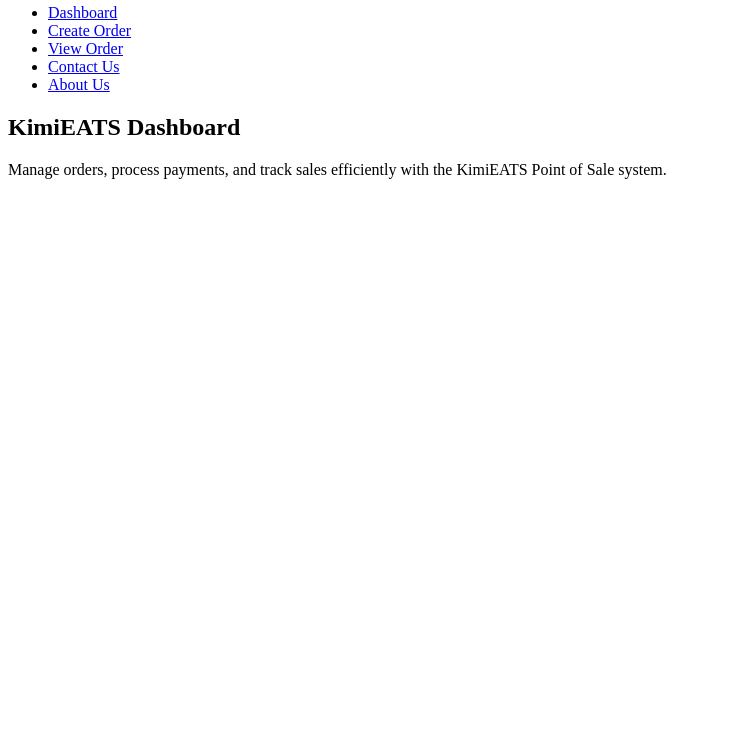
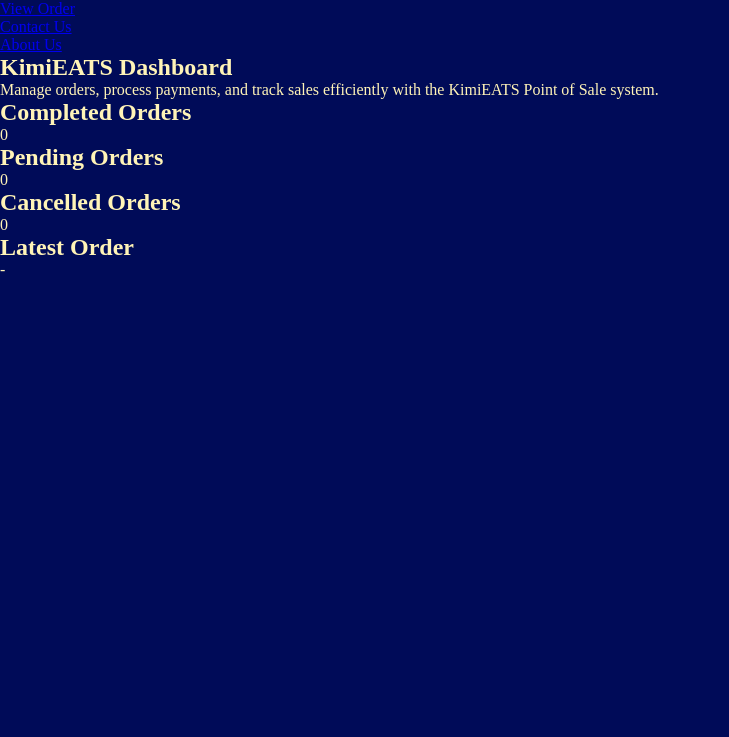
Before and after one commit to kimi-100/KimiEATS---Final, a plain HTML site: page HTML/index.html in a window 1280 px wide. Shown: the part 63-800 px from the top of the page, without its empty margins (0-729 px from the left). Drawn offline with Linux system fonts and the light colour scheme; a web font is replaced by a local one.

Commit message:
HTML - Dashboard Complete

```diff
--- a/CSS/styleMaster.css
+++ b/CSS/styleMaster.css
@@ -0,0 +1,20 @@
+/* ACCENT AND COLOUR THEMES */
+:root {
+    --backgroundColour: #000B58;
+    --primaryColour: #FFF4B7;
+    --secondaryColour: #006A67;
+    --accentColour: #003161;
+}
+/* GENERAL STYLING CONFIGURATIONS */
+*{
+    margin: 0;
+    padding: 0;
+    box-sizing: 0;
+    border: solid 0px;
+}
+/* WHOLE BODY STYLING */
+body{
+    background-color: var(--backgroundColour);
+    color:var(--primaryColour);
+    font-family: Lexend Deca;
+}
--- a/HTML/index.html
+++ b/HTML/index.html
@@ -47,11 +47,34 @@
       </div>
       <!-- GRID TWO -->
       <div class="gridTwo">
+        <!-- PROGRESS BAR -->
         <div class="revenueWrapper">
+          <div class="revenueProgressBar">
 
+          </div>
         </div>
-        <div class="analyticsWrapper">
-
+        <!-- ANALYTICS -->
+        <div class="masterAnalyticsWrapper">
+          <!-- COMPLETED ORDERS ANALYTIC -->
+            <div class="childAnalyticWrapper">
+              <h1 class="analyticHeader">Completed Orders</h1>
+              <span id="completedOrderAnalyticDash">0</span>
+            </div>
+          <!-- PENDING ORDERS ANALYTIC -->
+            <div class="childAnalyticWrapper">
+              <h1 class="analyticHeader">Pending Orders</h1>
+              <span id="pendingOrderAnalyticDash">0</span>
+            </div>
+          <!-- CANCELLED ORDERS ANALYTIC -->
+            <div class="childAnalyticWrapper">
+              <h1 class="analyticHeader">Cancelled Orders</h1>
+              <span id="cancelledOrderAnalyticDash">0</span>
+            </div>
+          <!-- LATEST ORDER ID -->
+            <div class="childAnalyticWrapper">
+              <h1 class="analyticHeader">Latest Order</h1>
+              <span id="latestOrderAnalyticDash">-</span>
+            </div>
         </div>
       </div>
      </section>
```
